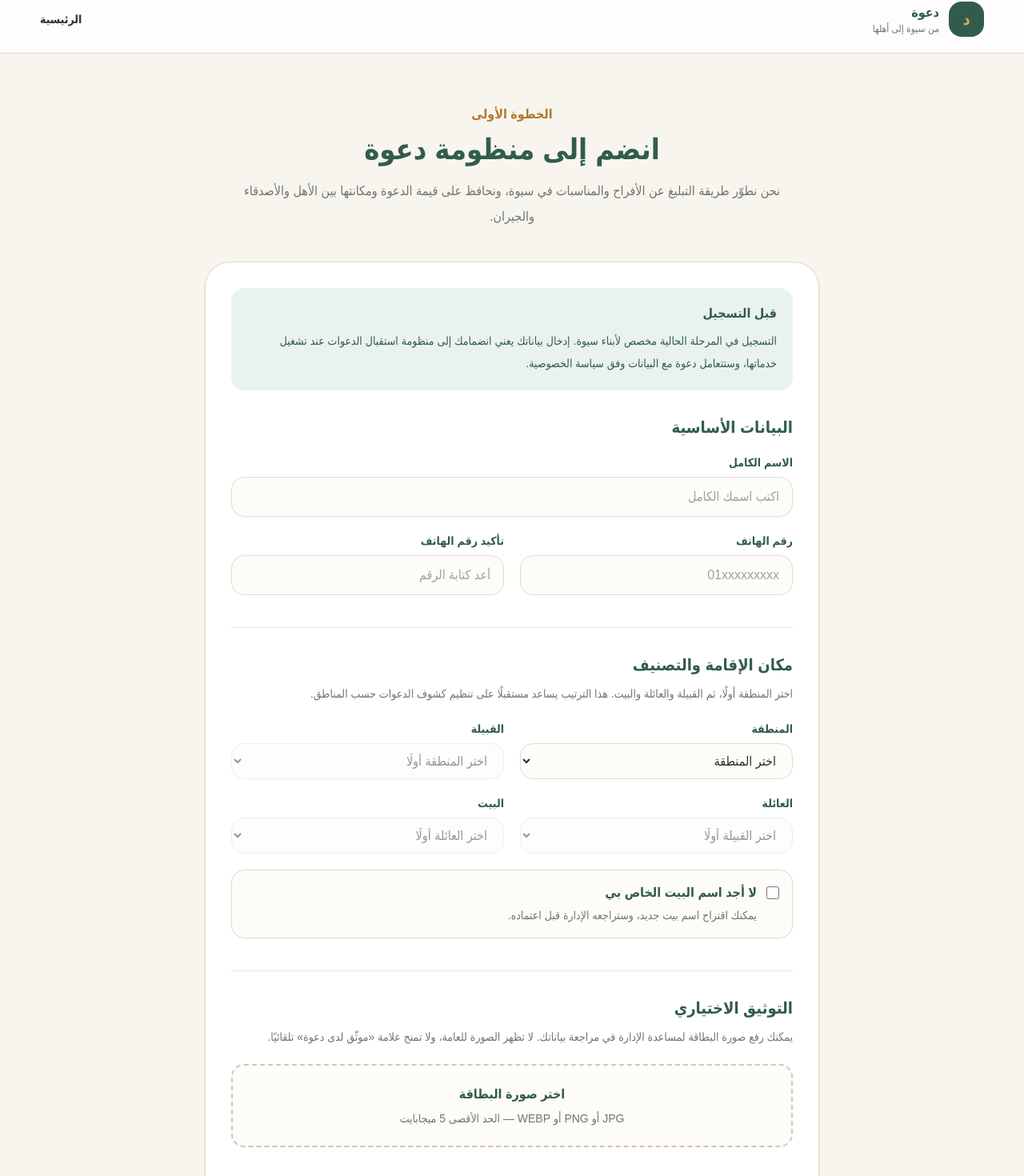
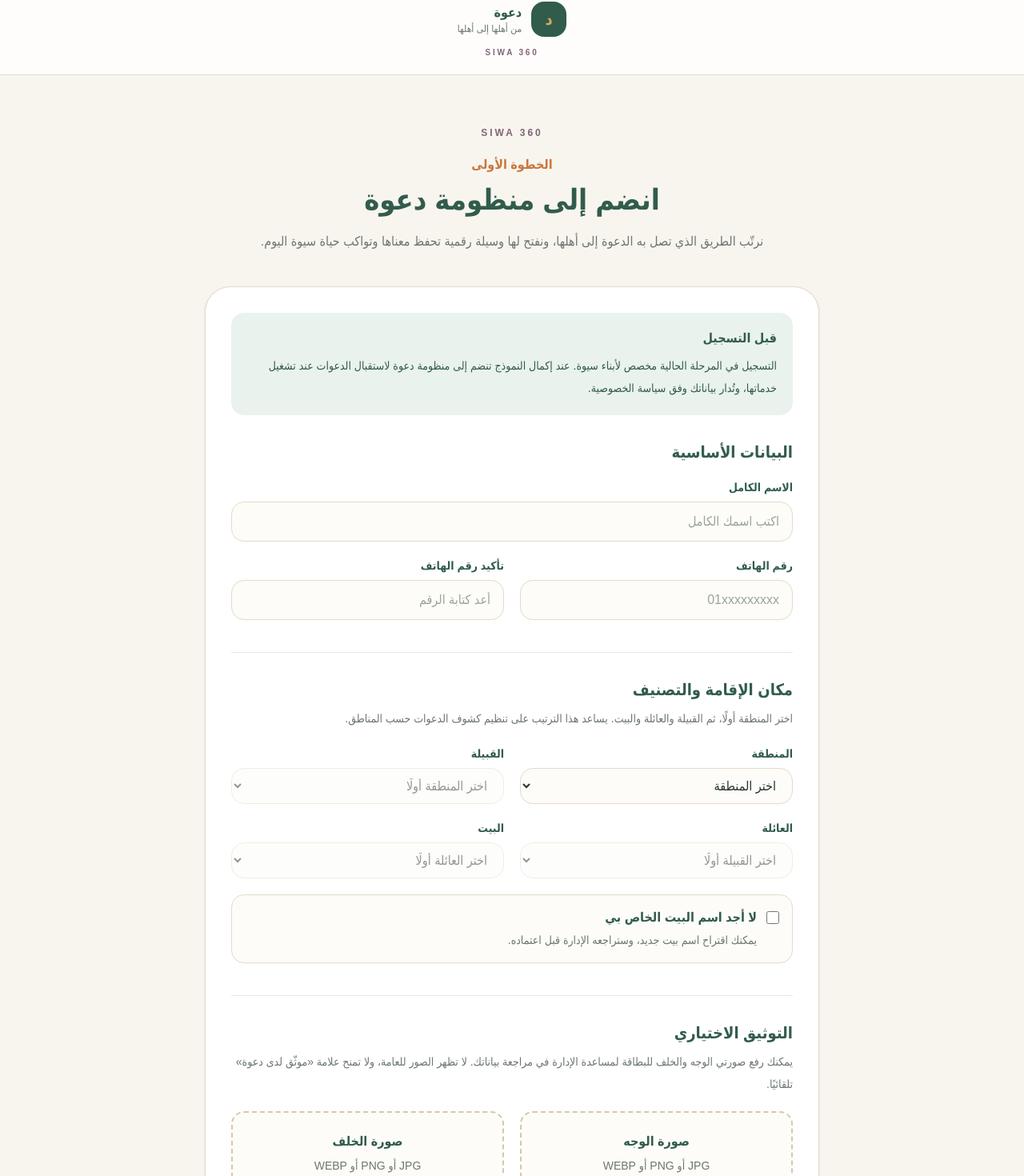
Before and after one commit to ibrahimsiwa/dawa-siwa, a Next.js app: page /register in a window 1280 px wide. Shown: the part 18-1488 px from the top of the page at 80% size. Built offline with nearby package versions, Linux system fonts and the light colour scheme.

Commit message:
Update page.tsx

```diff
--- a/app/register/page.tsx
+++ b/app/register/page.tsx
@@ -14,7 +14,8 @@ type FormData = {
   houseId: string;
   suggestedHouseName: string;
   suggestedHouseNote: string;
-  idCardFile: File | null;
+  idCardFrontFile: File | null;
+  idCardBackFile: File | null;
   privacyConsent: boolean;
   contactConsent: boolean;
 };
@@ -29,7 +30,8 @@ const initialFormData: FormData = {
   houseId: "",
   suggestedHouseName: "",
   suggestedHouseNote: "",
-  idCardFile: null,
+  idCardFrontFile: null,
+  idCardBackFile: null,
   privacyConsent: false,
   contactConsent: false,
 };
@@ -138,21 +140,29 @@ export default function RegisterPage() {
     }));
   }
 
-  function handleFileChange(event: ChangeEvent<HTMLInputElement>) {
+  function handleIdCardFileChange(
+    event: ChangeEvent<HTMLInputElement>,
+    side: "front" | "back",
+  ) {
     const file = event.target.files?.[0] ?? null;
 
     if (!file) {
-      updateField("idCardFile", null);
+      if (side === "front") {
+        updateField("idCardFrontFile", null);
+      } else {
+        updateField("idCardBackFile", null);
+      }
       return;
     }
 
     const allowedTypes = ["image/jpeg", "image/png", "image/webp"];
     const maxSizeInBytes = 5 * 1024 * 1024;
+    const errorKey = side === "front" ? "idCardFrontFile" : "idCardBackFile";
 
     if (!allowedTypes.includes(file.type)) {
       setErrors((current) => ({
         ...current,
-        idCardFile: "يرجى اختيار صورة بصيغة JPG أو PNG أو WEBP.",
+        [errorKey]: "يرجى اختيار صورة بصيغة JPG أو PNG أو WEBP.",
       }));
       event.target.value = "";
       return;
@@ -161,13 +171,17 @@ export default function RegisterPage() {
     if (file.size > maxSizeInBytes) {
       setErrors((current) => ({
         ...current,
-        idCardFile: "حجم الصورة يجب ألا يتجاوز 5 ميجابايت.",
+        [errorKey]: "حجم الصورة يجب ألا يتجاوز 5 ميجابايت.",
       }));
       event.target.value = "";
       return;
     }
 
-    updateField("idCardFile", file);
+    if (side === "front") {
+      updateField("idCardFrontFile", file);
+    } else {
+      updateField("idCardBackFile", file);
+    }
   }
 
   function validateForm() {
@@ -230,15 +244,25 @@ export default function RegisterPage() {
       <main className="min-h-screen bg-[#f8f5ef] px-4 py-10">
         <div className="mx-auto flex min-h-[80vh] max-w-xl items-center justify-center">
           <section className="w-full rounded-[2rem] border border-[#e5dac9] bg-white p-8 text-center shadow-sm sm:p-12">
+            <div className="mb-5 text-xs font-bold uppercase tracking-[0.25em] text-[#806477]">
+              siwa 360
+            </div>
+
             <div className="mx-auto flex h-16 w-16 items-center justify-center rounded-full bg-[#eaf2ed] text-3xl text-[#315c4c]">
               ✓
             </div>
 
-            <p className="mt-6 font-bold text-[#b17a2d]">تم استلام البيانات</p>
+            <p className="mt-6 font-bold text-[#c9783d]">
+              تم استلام البيانات
+            </p>
 
-            <h1 className="mt-3 text-3xl font-bold text-[#315c4c]">
-              شكرًا لانضمامك إلى دعوة
+            <h1 className="mt-3 text-2xl font-bold text-[#315c4c] sm:text-3xl">
+              {formData.fullName}
             </h1>
+
+            <p className="mt-3 text-lg font-semibold text-[#806477]">
+              نورت منظومة دعوة
+            </p>
 
             <p className="mt-5 leading-8 text-[#6c776f]">
               وصلت بياناتك بنجاح، وأصبحت الآن قيد المراجعة من إدارة دعوة.
@@ -266,52 +290,53 @@ export default function RegisterPage() {
   return (
     <main className="min-h-screen bg-[#f8f5ef]">
       <header className="border-b border-[#e5dac9] bg-white/80">
-        <div className="container-page flex items-center justify-between py-5">
+        <div className="container-page flex flex-col items-center justify-center gap-3 py-5 text-center">
           <Link href="/" className="flex items-center gap-3">
             <span className="flex h-11 w-11 items-center justify-center rounded-2xl bg-[#315c4c] text-xl font-bold text-[#d7a85b]">
               د
             </span>
 
-            <div>
+            <div className="text-right">
               <p className="font-bold text-[#315c4c]">دعوة</p>
-              <p className="text-xs text-[#6c776f]">من سيوة إلى أهلها</p>
+              <p className="text-xs text-[#6c776f]">من أهلها إلى أهلها</p>
             </div>
           </Link>
 
-          <Link
-            href="/"
-            className="text-sm font-semibold text-[#315c4c] hover:text-[#b17a2d]"
-          >
-            الرئيسية
-          </Link>
+          <span className="text-[10px] font-bold uppercase tracking-[0.28em] text-[#806477]">
+            siwa 360
+          </span>
         </div>
       </header>
 
       <div className="container-page py-10 sm:py-16">
-        <div className="mx-auto max-w-3xl">
-          <div className="mb-10 text-center">
-            <p className="font-bold text-[#b17a2d]">الخطوة الأولى</p>
+        <div className="mx-auto max-w-3xl text-center">
+          <p className="text-xs font-bold uppercase tracking-[0.25em] text-[#806477]">
+            siwa 360
+          </p>
+
+          <p className="mt-5 font-bold text-[#c9783d]">الخطوة الأولى</p>
 
           <h1 className="mt-3 text-3xl font-bold text-[#315c4c] sm:text-4xl">
             انضم إلى منظومة دعوة
           </h1>
 
           <p className="mx-auto mt-4 max-w-2xl leading-8 text-[#6c776f]">
-              نحن نطوّر طريقة التبليغ عن الأفراح والمناسبات في سيوة، ونحافظ
-              على قيمة الدعوة ومكانتها بين الأهل والأصدقاء والجيران.
+            نرتّب الطريق الذي تصل به الدعوة إلى أهلها، ونفتح لها وسيلة رقمية
+            تحفظ معناها وتواكب حياة سيوة اليوم.
           </p>
         </div>
 
+        <div className="mx-auto mt-10 max-w-3xl">
           <form
             onSubmit={handleSubmit}
-            className="rounded-[2rem] border border-[#e5dac9] bg-white p-5 shadow-sm sm:p-8"
+            className="rounded-[2rem] border border-[#e5dac9] bg-white p-5 text-right shadow-sm sm:p-8"
           >
             <div className="mb-8 rounded-2xl bg-[#eaf2ed] p-5 text-[#315c4c]">
               <p className="font-bold">قبل التسجيل</p>
               <p className="mt-2 text-sm leading-7">
-                التسجيل في المرحلة الحالية مخصص لأبناء سيوة. إدخال بياناتك
-                يعني انضمامك إلى منظومة استقبال الدعوات عند تشغيل خدماتها،
-                وستتعامل دعوة مع البيانات وفق سياسة الخصوصية.
+                التسجيل في المرحلة الحالية مخصص لأبناء سيوة. عند إكمال النموذج
+                تنضم إلى منظومة دعوة لاستقبال الدعوات عند تشغيل خدماتها، وتُدار
+                بياناتك وفق سياسة الخصوصية.
               </p>
             </div>
 
@@ -409,8 +434,8 @@ export default function RegisterPage() {
               </h2>
 
               <p className="mt-2 text-sm leading-7 text-[#6c776f]">
-                اختر المنطقة أولًا، ثم القبيلة والعائلة والبيت. هذا الترتيب
-                يساعد مستقبلًا على تنظيم كشوف الدعوات حسب المناطق.
+                اختر المنطقة أولًا، ثم القبيلة والعائلة والبيت. يساعد هذا
+                الترتيب على تنظيم كشوف الدعوات حسب المناطق.
               </p>
 
               <div className="mt-5 grid gap-5 sm:grid-cols-2">
@@ -460,7 +485,9 @@ export default function RegisterPage() {
                     className={inputClassName}
                   >
                     <option value="">
-                      {formData.regionId ? "اختر القبيلة" : "اختر المنطقة أولًا"}
+                      {formData.regionId
+                        ? "اختر القبيلة"
+                        : "اختر المنطقة أولًا"}
                     </option>
 
                     {availableTribes.map((tribe) => (
@@ -577,6 +604,7 @@ export default function RegisterPage() {
                       <span className="block font-bold text-[#315c4c]">
                         لا أجد اسم البيت الخاص بي
                       </span>
+
                       <span className="mt-1 block text-sm leading-6 text-[#6c776f]">
                         يمكنك اقتراح اسم بيت جديد، وستراجعه الإدارة قبل
                         اعتماده.
@@ -649,42 +677,86 @@ export default function RegisterPage() {
               </h2>
 
               <p className="mt-2 text-sm leading-7 text-[#6c776f]">
-                يمكنك رفع صورة البطاقة لمساعدة الإدارة في مراجعة بياناتك. لا
-                تظهر الصورة للعامة، ولا تمنح علامة «موثّق لدى دعوة» تلقائيًا.
+                يمكنك رفع صورتي الوجه والخلف للبطاقة لمساعدة الإدارة في مراجعة
+                بياناتك. لا تظهر الصور للعامة، ولا تمنح علامة «موثّق لدى دعوة»
+                تلقائيًا.
               </p>
 
+              <div className="mt-5 grid gap-5 sm:grid-cols-2">
+                <div>
                   <label
-                htmlFor="idCard"
-                className="mt-5 block cursor-pointer rounded-2xl border-2 border-dashed border-[#d7c7ae] bg-[#fdfcf9] p-6 text-center transition hover:border-[#315c4c]"
+                    htmlFor="idCardFront"
+                    className="block cursor-pointer rounded-2xl border-2 border-dashed border-[#d7c7ae] bg-[#fdfcf9] p-6 text-center transition hover:border-[#315c4c]"
                   >
                     <span className="block font-bold text-[#315c4c]">
-                  اختر صورة البطاقة
+                      صورة الوجه
                     </span>
 
                     <span className="mt-2 block text-sm text-[#6c776f]">
-                  JPG أو PNG أو WEBP — الحد الأقصى 5 ميجابايت
+                      JPG أو PNG أو WEBP
                     </span>
 
                     <input
-                  id="idCard"
+                      id="idCardFront"
                       type="file"
                       accept="image/jpeg,image/png,image/webp"
-                  onChange={handleFileChange}
+                      onChange={(event) =>
+                        handleIdCardFileChange(event, "front")
+                      }
                       className="sr-only"
                     />
 
-                {formData.idCardFile && (
-                  <span className="mt-3 block text-sm font-semibold text-[#c9783d]">
-                    تم اختيار: {formData.idCardFile.name}
+                    {formData.idCardFrontFile && (
+                      <span className="mt-3 block break-all text-sm font-semibold text-[#c9783d]">
+                        {formData.idCardFrontFile.name}
                       </span>
                     )}
                   </label>
 
-              {errors.idCardFile && (
+                  {errors.idCardFrontFile && (
                     <p className="mt-2 text-sm text-red-600">
-                  {errors.idCardFile}
+                      {errors.idCardFrontFile}
                     </p>
                   )}
+                </div>
+
+                <div>
+                  <label
+                    htmlFor="idCardBack"
+                    className="block cursor-pointer rounded-2xl border-2 border-dashed border-[#d7c7ae] bg-[#fdfcf9] p-6 text-center transition hover:border-[#315c4c]"
+                  >
+                    <span className="block font-bold text-[#315c4c]">
+                      صورة الخلف
+                    </span>
+
+                    <span className="mt-2 block text-sm text-[#6c776f]">
+                      JPG أو PNG أو WEBP
+                    </span>
+
+                    <input
+                      id="idCardBack"
+                      type="file"
+                      accept="image/jpeg,image/png,image/webp"
+                      onChange={(event) =>
+                        handleIdCardFileChange(event, "back")
+                      }
+                      className="sr-only"
+                    />
+
+                    {formData.idCardBackFile && (
+                      <span className="mt-3 block break-all text-sm font-semibold text-[#c9783d]">
+                        {formData.idCardBackFile.name}
+                      </span>
+                    )}
+                  </label>
+
+                  {errors.idCardBackFile && (
+                    <p className="mt-2 text-sm text-red-600">
+                      {errors.idCardBackFile}
+                    </p>
+                  )}
+                </div>
+              </div>
             </section>
 
             <section className="mt-10 border-t border-[#eee7db] pt-8">
@@ -751,6 +823,10 @@ export default function RegisterPage() {
               بإرسال النموذج، تؤكد أن البيانات المدخلة تخصك أو أنك تملك
               موافقة صاحبها.
             </p>
+
+            <div className="mt-6 text-center text-[10px] font-bold uppercase tracking-[0.28em] text-[#806477]">
+              siwa 360
+            </div>
           </form>
         </div>
       </div>
```
Lines whose indentation alone changed are shown as unchanged.
